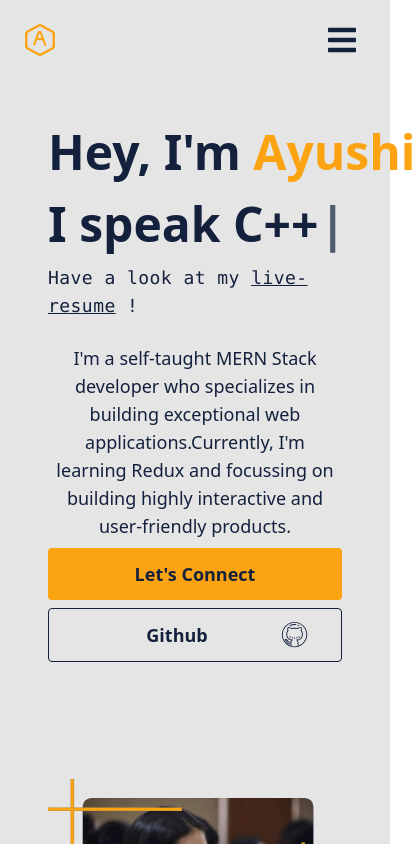
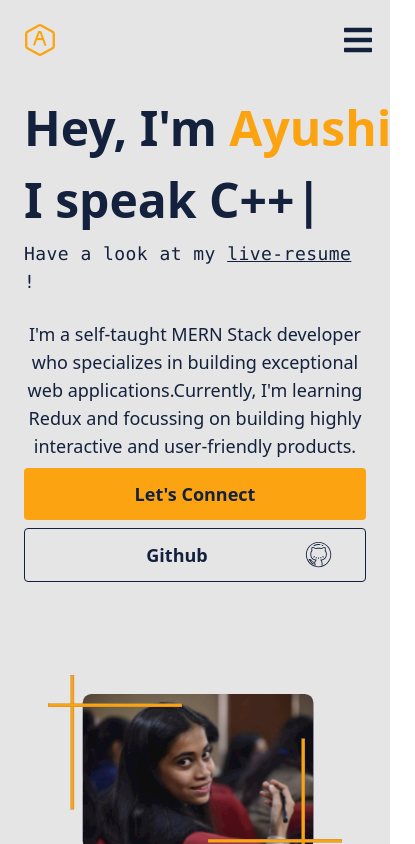
Before and after one commit to srivastavayushi/portfolio-version-1.0, a React (Create React App) app: page /home in a window 390 px wide. Shown: the top 844 px of the page, 415 px wide, since content can reach past the window. Built offline with nearby package versions, Linux system fonts and the light colour scheme.

Commit message:
style : extra padding removed

```diff
--- a/src/components/home.js
+++ b/src/components/home.js
@@ -9,7 +9,7 @@ export default function Home() {
     <div id="home">
       <section className="text-basic-blue pt-20 w-full ">
         <div className="container mx-auto flex flex-col justify-center p-6 sm:py-12 lg:py-24 lg:flex-row lg:justify-center ">
-          <div className="flex flex-col justify-center p-6 text-center rounded-sm lg:max-w-md xl:max-w-lg lg:text-left">
+          <div className="flex flex-col justify-center p-0 text-center rounded-sm lg:max-w-md xl:max-w-lg lg:text-left">
             <motion.div
               className="text-5xl font-bold leading-none sm:text-6xl flex flex-row justify-left"
               initial={{ y: 20, opacity: 0 }}
--- a/src/components/nav.js
+++ b/src/components/nav.js
@@ -145,7 +145,7 @@ export default function Nav() {
               </button>
             </a>
           </motion.div>
-          <button className="p-4 lg:hidden">
+          <button className="lg:hidden">
             <Sidebar />
           </button>
         </div>
```
